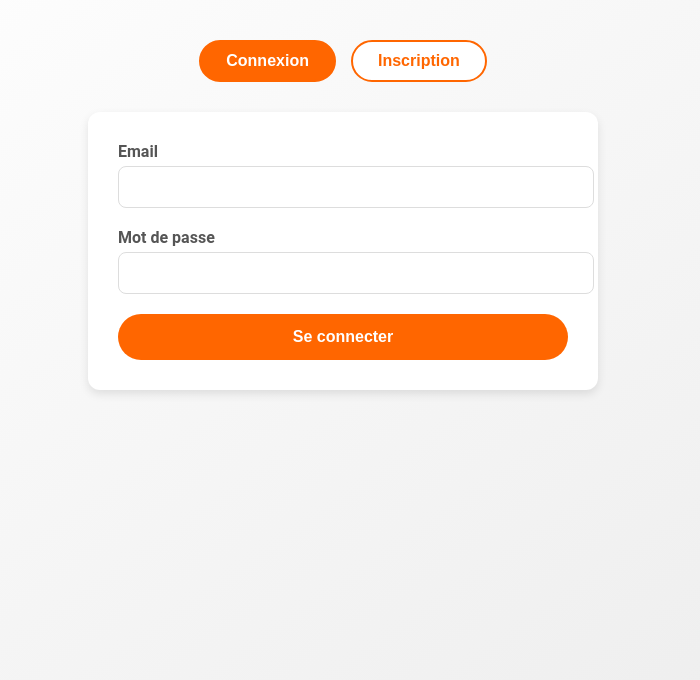
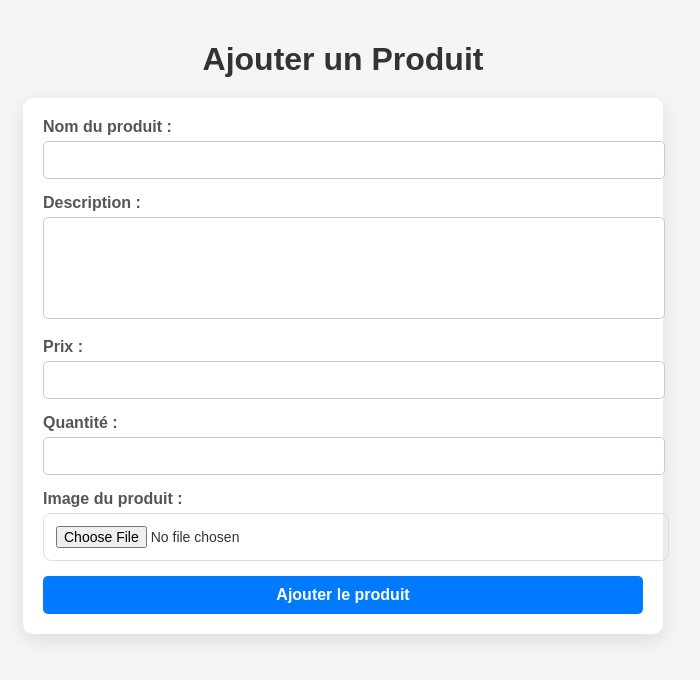
Before and after one commit to LouayBenCerifa/emrf, a React (Create React App) app: page /ajouter-produit in a window 1280 px wide. Before the commit this address led to /. Shown: the top 680 px of the page, without its empty margins (297-997 px from the left). Built offline with nearby package versions, Linux system fonts and the light colour scheme.

Commit message:
Add AjouterProduit component and update routing in App.js

```diff
--- a/src/App.js
+++ b/src/App.js
@@ -8,6 +8,7 @@ import VendeurPage from './VendeurPage';
 import './App.css';
 import AdminPage from './AdminPage';
 import ProfilePage from './ProfilePage';
+import AjouterProduit from './ajouter-produit';
 
 function App() {
   const [isLogin, setIsLogin] = useState(true);
@@ -199,6 +200,7 @@ function AppWithRouter() {
       <Routes>
         <Route path="/" element={<App />} />
         <Route path="/client" element={<ClientPage />} />
+        <Route path="/ajouter-produit" element={<AjouterProduit />} />
         <Route path="/vendeur" element={<VendeurPage />} />
         <Route path="/profile" element={<ProfilePage />} />
         <Route path="/admin" element={<AdminPage />} />
--- a/src/VendeurPage.js
+++ b/src/VendeurPage.js
@@ -28,7 +28,7 @@ const VendeurPage = () => {
 
   return (
     <div style={{ fontFamily: 'Arial, sans-serif', backgroundColor: '#f5f5f5', minHeight: '100vh', position: 'relative' }}>
-      <header style={{ display: 'flex', justifyContent: 'space-between', alignItems: 'center', padding: '10px 20px', backgroundColor: '#007bff', color: '#ffffff' }}>
+      <header style={{  display: 'flex', justifyContent: 'space-between', alignItems: 'center', padding: '10px 20px', backgroundColor: '#007bff', color: '#ffffff' }}>
         <h1 style={{ margin: 0, marginLeft:'40%' }}>eCommerce</h1>
       </header>
 
@@ -43,7 +43,8 @@ const VendeurPage = () => {
           width: '40px',
           height: '40px',
           borderRadius: '50%',
-          cursor: 'pointer'         }}
+          cursor: 'pointer'
+        }}
       />
 
       {showProfile && userData && (
@@ -62,11 +63,27 @@ const VendeurPage = () => {
           </button>
         </div>
       )}
-      {!showProfile  && (<main style={{ maxWidth: '800px', margin: '20px auto', padding: '20px', backgroundColor: '#ffffff', borderRadius: '10px', boxShadow: '0 6px 20px rgba(0, 0, 0, 0.1)' }}>
+
+      {!showProfile && (
+        <main style={{ maxWidth: '800px', margin: '20px auto', padding: '20px', backgroundColor: '#ffffff', borderRadius: '10px', boxShadow: '0 6px 20px rgba(0, 0, 0, 0.1)' }}>
         <h2>Bienvenue, {userData.nom} {userData.prenom}</h2>
-        <p>Voici vos statistiques de vente :</p>
-        {/* Ajoutez ici les composants ou les informations de statistiques */}
-      </main>)}
+        <p>Voici vos Produits :</p>
+        <div style={{ display: 'flex', gap: '20px', marginTop: '20px' }}>
+          <button
+            onClick={() => navigate('/ajouter-produit')}
+            style={{ padding: '10px 20px', backgroundColor: '#28a745', color: '#ffffff', border: 'none', borderRadius: '5px', cursor: 'pointer' }}
+          >
+            Ajouter un produit
+          </button>
+          <button
+            onClick={() => navigate('/gerer-ventes')}
+            style={{ padding: '10px 20px', backgroundColor: '#ffc107', color: '#000000', border: 'none', borderRadius: '5px', cursor: 'pointer' }}
+          >
+            Gérer les ventes
+          </button>
+        </div>
+      </main>
+      )}
     </div>
   );
 };
--- /dev/null
+++ b/src/ajouter-produit.js
@@ -0,0 +1,99 @@
+import React, { useState } from 'react';
+import { useNavigate } from 'react-router-dom';
+
+const AjouterProduit = () => {
+  const [nomProduit, setNomProduit] = useState('');
+  const [description, setDescription] = useState('');
+  const [prix, setPrix] = useState('');
+  const [quantite, setQuantite] = useState('');
+  const [image, setImage] = useState(null);
+  const navigate = useNavigate();
+
+  const handleSubmit = (e) => {
+    e.preventDefault();
+
+    const nouveauProduit = {
+      nomProduit,
+      description,
+      prix,
+      quantite,
+      image,
+    };
+
+    console.log('Produit ajouté :', nouveauProduit);
+    alert('Produit ajouté avec succès !');
+    navigate('/vendeur');
+  };
+
+  return (
+    <div style={{ fontFamily: 'Arial, sans-serif', backgroundColor: '#f5f5f5', minHeight: '100vh', padding: '20px' }}>
+      <h1 style={{ textAlign: 'center', marginBottom: '20px' }}>Ajouter un Produit</h1>
+      <form
+        onSubmit={handleSubmit}
+        style={{ maxWidth: '600px', margin: '0 auto', backgroundColor: '#ffffff', padding: '20px', borderRadius: '10px', boxShadow: '0 6px 20px rgba(0, 0, 0, 0.1)' }}
+      >
+        <div style={{ marginBottom: '15px' }}>
+          <label style={{ display: 'block', marginBottom: '5px' }}>Nom du produit :</label>
+          <input
+            type="text"
+            value={nomProduit}
+            onChange={(e) => setNomProduit(e.target.value)}
+            style={{ width: '100%', padding: '10px', borderRadius: '5px', border: '1px solid #ccc' }}
+            required
+          />
+        </div>
+
+        <div style={{ marginBottom: '15px' }}>
+          <label style={{ display: 'block', marginBottom: '5px' }}>Description :</label>
+          <textarea
+            value={description}
+            onChange={(e) => setDescription(e.target.value)}
+            style={{ width: '100%', padding: '10px', borderRadius: '5px', border: '1px solid #ccc', resize: 'none' }}
+            rows="4"
+            required
+          ></textarea>
+        </div>
+
+        <div style={{ marginBottom: '15px' }}>
+          <label style={{ display: 'block', marginBottom: '5px' }}>Prix :</label>
+          <input
+            type="number"
+            value={prix}
+            onChange={(e) => setPrix(e.target.value)}
+            style={{ width: '100%', padding: '10px', borderRadius: '5px', border: '1px solid #ccc' }}
+            required
+          />
+        </div>
+
+        <div style={{ marginBottom: '15px' }}>
+          <label style={{ display: 'block', marginBottom: '5px' }}>Quantité :</label>
+          <input
+            type="number"
+            value={quantite}
+            onChange={(e) => setQuantite(e.target.value)}
+            style={{ width: '100%', padding: '10px', borderRadius: '5px', border: '1px solid #ccc' }}
+            required
+          />
+        </div>
+
+        <div style={{ marginBottom: '15px' }}>
+          <label style={{ display: 'block', marginBottom: '5px' }}>Image du produit :</label>
+          <input
+            type="file"
+            onChange={(e) => setImage(e.target.files[0])}
+            style={{ width: '100%' }}
+          />
+        </div>
+
+        <button
+          type="submit"
+          style={{ width: '100%', padding: '10px 0', backgroundColor: '#007bff', color: '#ffffff', border: 'none', borderRadius: '5px', cursor: 'pointer', fontSize: '16px' }}
+        >
+          Ajouter le produit
+        </button>
+      </form>
+    </div>
+  );
+};
+
+export default AjouterProduit;
```
